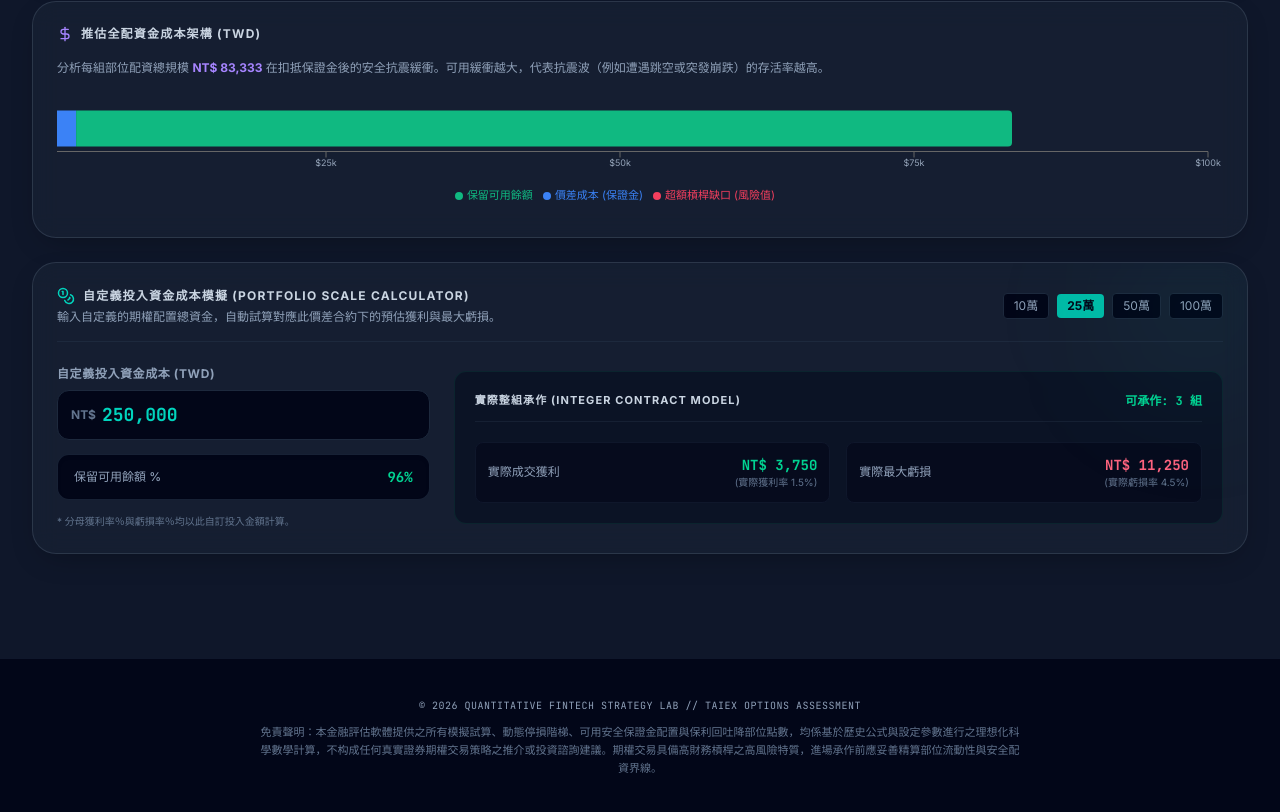
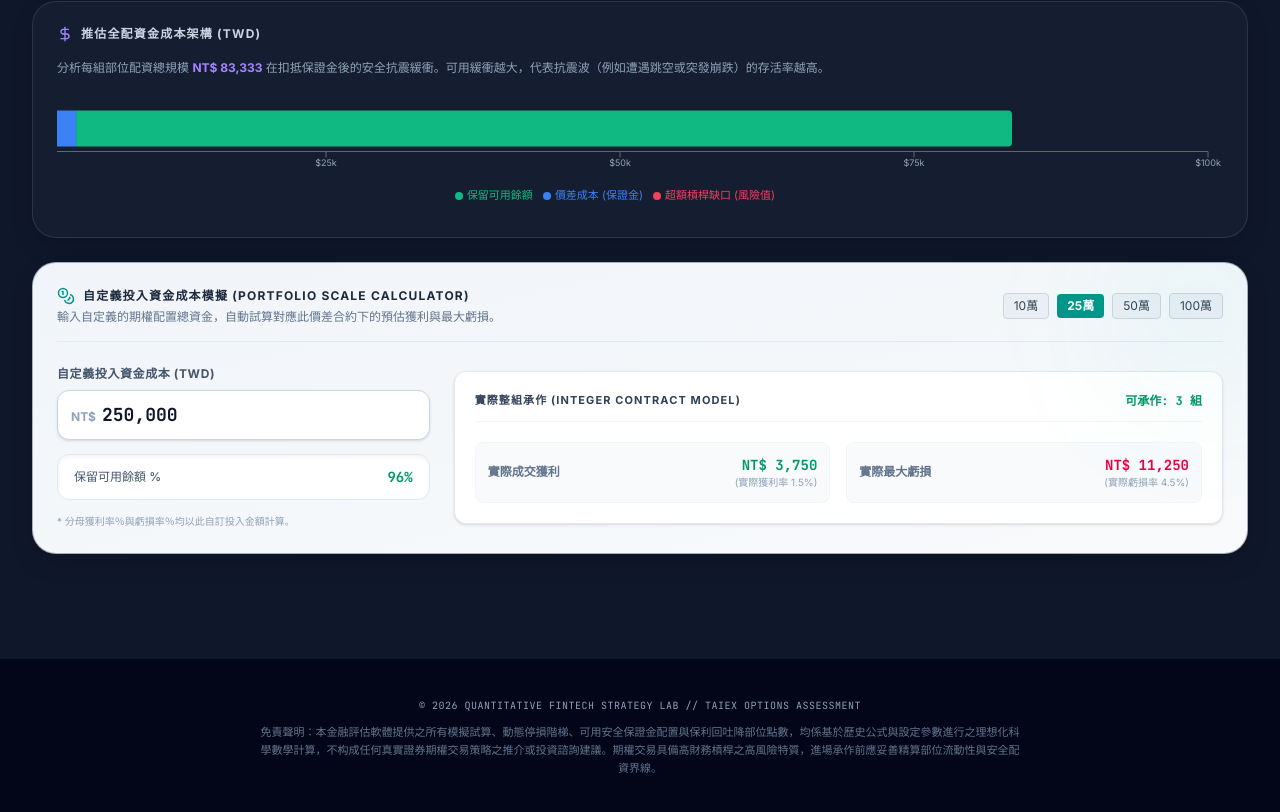
Before and after one commit to optionshow/spread, a React (Vite) app: page / in a window 1280 px wide. Shown: the part 2228-3040 px from the top of the page. Built offline with nearby package versions, Linux system fonts and the light colour scheme.

Commit message:
style: update capital assessment UI theme
Refactor the custom capital assessment card to use a light theme with rounded corners for improved visual consistency.

```diff
--- a/src/components/RiskCharts.tsx
+++ b/src/components/RiskCharts.tsx
@@ -264,16 +264,16 @@ export const RiskCharts: React.FC<RiskChartsProps> = ({ params, results, strateg
       </div>
 
       {/* Custom Capital Section under Chart 3 */}
-      <div id="custom-capital-assess-card" className="bento-card p-6 lg:col-span-12 bg-slate-900 border border-slate-800 shadow-xl space-y-6 relative overflow-hidden">
+      <div id="custom-capital-assess-card" className="bento-card p-6 lg:col-span-12 bg-gradient-to-br from-slate-100 to-slate-50 border border-slate-200 shadow-sm space-y-6 relative overflow-hidden rounded-2xl">
         <div className="absolute right-0 top-0 translate-x-12 -translate-y-12 w-48 h-48 bg-teal-500/5 rounded-full blur-3xl pointer-events-none"></div>
 
-        <div className="flex flex-col sm:flex-row sm:items-center sm:justify-between gap-4 border-b border-slate-800 pb-4">
+        <div className="flex flex-col sm:flex-row sm:items-center sm:justify-between gap-4 border-b border-slate-200/80 pb-4">
           <div className="space-y-1">
-            <h4 className="text-xs font-bold uppercase text-slate-300 tracking-widest flex items-center gap-2">
-              <Coins className="w-4.5 h-4.5 text-teal-400" />
+            <h4 className="text-xs font-bold uppercase text-slate-800 tracking-widest flex items-center gap-2">
+              <Coins className="w-4.5 h-4.5 text-teal-600" />
               自定義投入資金成本模擬 (Portfolio Scale Calculator)
             </h4>
-            <p className="text-xs text-slate-400">
+            <p className="text-xs text-slate-500">
               輸入自定義的期權配置總資金，自動試算對應此價差合約下的預估獲利與最大虧損。
             </p>
           </div>
@@ -286,8 +286,8 @@ export const RiskCharts: React.FC<RiskChartsProps> = ({ params, results, strateg
                 onClick={() => setCustomCapital(val)}
                 className={`px-2.5 py-1 rounded text-xs transition duration-150 ${
                   customCapital === val
-                    ? "bg-teal-500 text-slate-950 font-bold"
-                    : "bg-slate-950 text-slate-400 hover:text-slate-200 border border-slate-800"
+                    ? "bg-teal-600 text-white font-bold"
+                    : "bg-slate-200/50 text-slate-700 hover:text-slate-900 border border-slate-300 hover:bg-slate-200"
                 }`}
               >
                 {val / 10000}萬
@@ -301,11 +301,11 @@ export const RiskCharts: React.FC<RiskChartsProps> = ({ params, results, strateg
 
           <div className="md:col-span-4 space-y-3.5">
             <div className="space-y-2">
-              <label htmlFor="custom-capital-field" className="text-xs font-bold text-slate-400 uppercase tracking-wider block">
+              <label htmlFor="custom-capital-field" className="text-xs font-bold text-slate-600 uppercase tracking-wider block">
                 自定義投入資金成本 (TWD)
               </label>
               <div className="relative">
-                <span className="absolute left-3.5 top-1/2 -translate-y-1/2 text-slate-500 font-bold text-xs">NT$</span>
+                <span className="absolute left-3.5 top-1/2 -translate-y-1/2 text-slate-400 font-bold text-xs mt-0.5">NT$</span>
                 <input
                   id="custom-capital-field"
                   type="text"
@@ -314,23 +314,23 @@ export const RiskCharts: React.FC<RiskChartsProps> = ({ params, results, strateg
                     const cleaned = e.target.value.replace(/[^0-9]/g, "");
                     setCustomCapital(cleaned ? parseInt(cleaned, 10) : 0);
                   }}
-                  className="bg-slate-950 border border-slate-800 hover:border-slate-700 focus:border-teal-500 rounded-xl text-teal-400 font-mono font-bold text-lg py-2.5 pl-11 pr-4 w-full focus:outline-none transition-colors"
+                  className="bg-white border border-slate-300 focus:border-indigo-500 rounded-xl text-slate-900 font-mono font-bold text-lg py-2.5 pl-11 pr-4 w-full focus:outline-none focus:ring-2 focus:ring-indigo-100 transition-all shadow-sm"
                   placeholder="輸入資金"
                 />
               </div>
             </div>
 
             {/* Display Available Balance % below Custom Capital */}
-            <div className="bg-slate-950 border border-slate-800/80 px-4 py-3 rounded-xl flex items-center justify-between shadow-inner">
-              <span className="text-xs text-slate-400 font-medium">保留可用餘額 %</span>
+            <div className="bg-white border border-slate-200 px-4 py-3 rounded-xl flex items-center justify-between shadow-inner">
+              <span className="text-xs text-slate-600 font-medium">保留可用餘額 %</span>
               <span className={`font-mono font-extrabold text-sm ${
-                customAvailableBalancePercent < 0 ? "text-red-400" : "text-emerald-400"
+                customAvailableBalancePercent < 0 ? "text-rose-600" : "text-emerald-600"
               }`}>
                 {Math.round(customAvailableBalancePercent)}%
               </span>
             </div>
 
-            <p className="text-[10px] text-slate-500 leading-normal">
+            <p className="text-[10px] text-slate-400 leading-normal">
               * 分母獲利率％與虧損率％均以此自訂投入金額計算。
             </p>
           </div>
@@ -338,36 +338,36 @@ export const RiskCharts: React.FC<RiskChartsProps> = ({ params, results, strateg
           <div className="md:col-span-8">
 
             {/* Integer Mode Result (Real Trading) */}
-            <div className="bg-slate-950/40 border border-emerald-500/10 p-5 rounded-xl space-y-4">
-              <div className="flex items-center justify-between border-b border-slate-800/60 pb-3">
-                <span className="text-[11px] font-bold text-slate-300 uppercase tracking-widest">
+            <div className="bg-white border border-slate-200 p-5 rounded-xl space-y-4 shadow-sm">
+              <div className="flex items-center justify-between border-b border-slate-100 pb-3">
+                <span className="text-[11px] font-bold text-slate-700 uppercase tracking-widest">
                   實際整組承作 (Integer Contract Model)
                 </span>
-                <span className="text-xs text-emerald-400 font-mono font-bold">
+                <span className="text-xs text-emerald-600 font-mono font-bold">
                   可承作: {integerGroups} 組
                 </span>
               </div>
 
               <div className="grid grid-cols-1 sm:grid-cols-2 gap-4 pt-1">
-                <div className="flex items-center justify-between bg-slate-950/60 p-3 rounded-lg border border-slate-900">
-                  <span className="text-xs text-slate-400">實際成交獲利</span>
+                <div className="flex items-center justify-between bg-slate-50 p-3 rounded-lg border border-slate-100">
+                  <span className="text-xs text-slate-500 font-bold">實際成交獲利</span>
                   <div className="text-right">
-                    <span className="text-sm font-bold text-emerald-400 block font-mono">
+                    <span className="text-sm font-bold text-emerald-600 block font-mono">
                       {formatTWD(integerProfit)}
                     </span>
-                    <span className="text-[10px] text-slate-500 block">
+                    <span className="text-[10px] text-slate-400 block">
                       (實際獲利率 {formatPercentVal(integerProfitRate)})
                     </span>
                   </div>
                 </div>
 
-                <div className="flex items-center justify-between bg-slate-950/60 p-3 rounded-lg border border-slate-900">
-                  <span className="text-xs text-slate-400">實際最大虧損</span>
+                <div className="flex items-center justify-between bg-slate-50 p-3 rounded-lg border border-slate-100">
+                  <span className="text-xs text-slate-500 font-bold">實際最大虧損</span>
                   <div className="text-right">
-                    <span className="text-sm font-bold text-rose-400 block font-mono">
+                    <span className="text-sm font-bold text-rose-600 block font-mono">
                       {formatTWD(integerMaxLoss)}
                     </span>
-                    <span className="text-[10px] text-slate-500 block">
+                    <span className="text-[10px] text-slate-400 block">
                       (實際虧損率 {formatPercentVal(integerMaxLossRate)})
                     </span>
                   </div>
```
